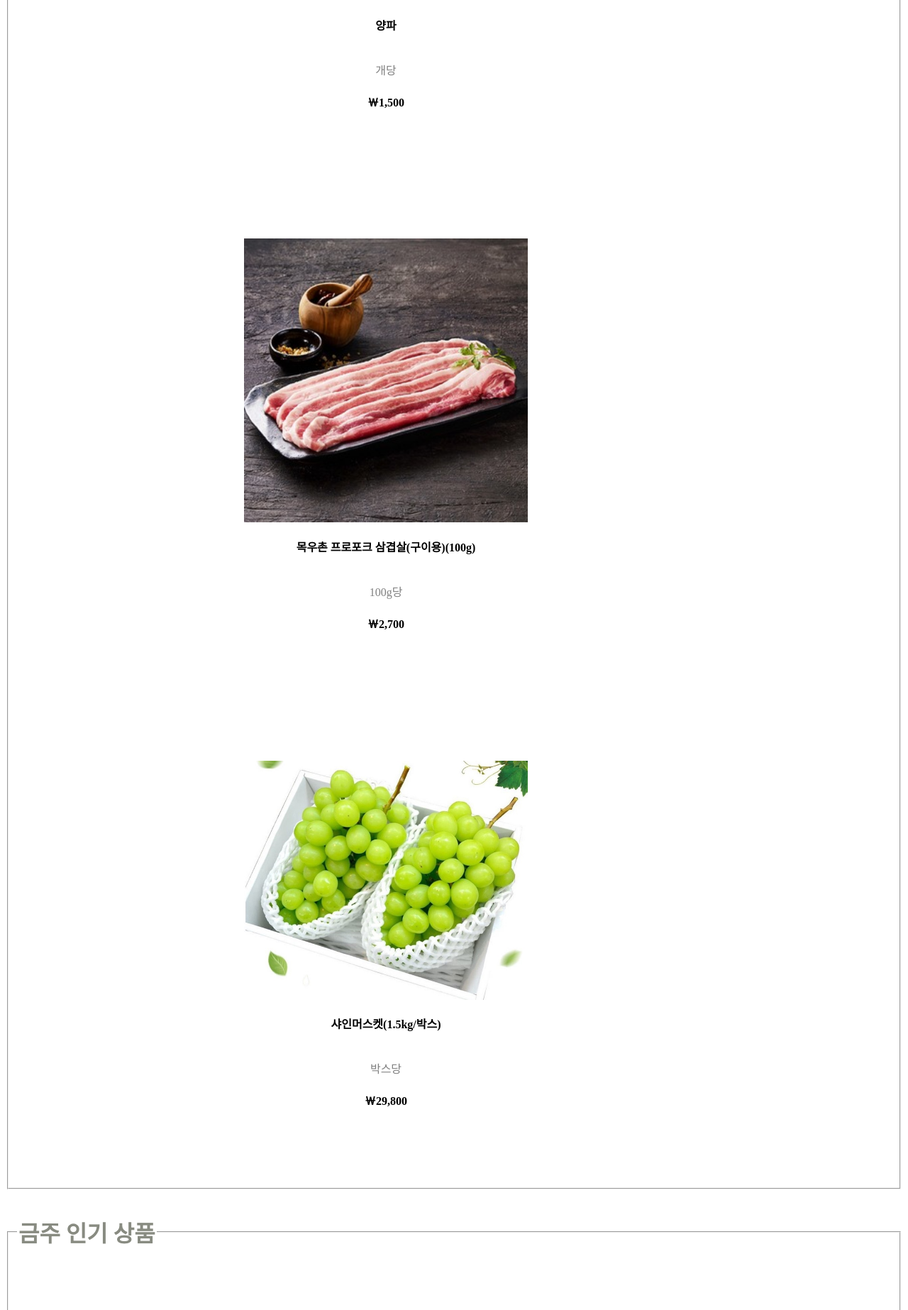
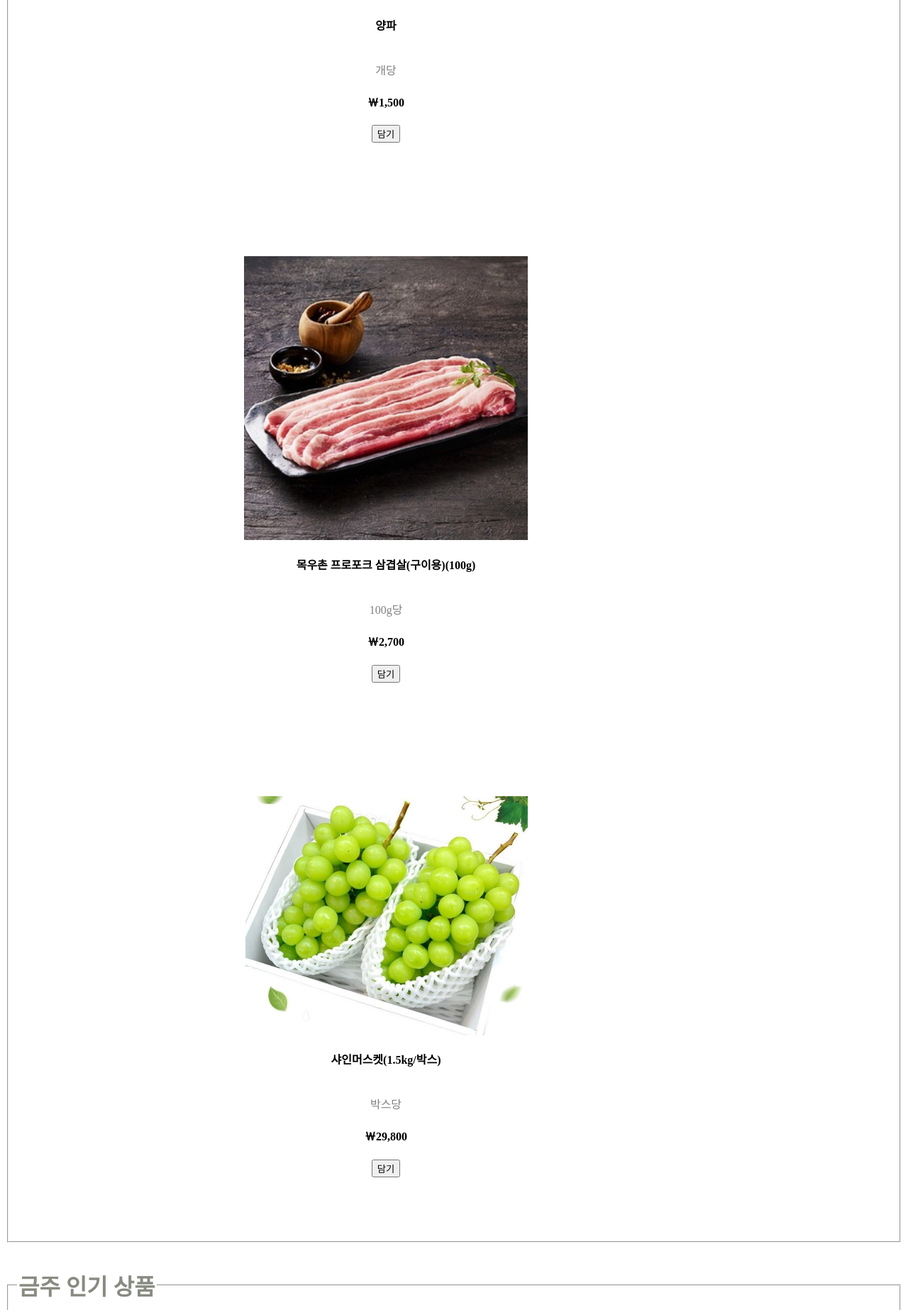
Before and after one commit to mseo39/likelion-Less, a Django app: page /goods in a window 1280 px wide. Shown: the part 657-2503 px from the top of the page at 71% size. Run offline with Django 3.2, Linux system fonts and the light colour scheme.

Commit message:
goods_button

```diff
--- a/main/templates/goods.html
+++ b/main/templates/goods.html
@@ -20,6 +20,8 @@
 				<h4>양파</h4>
 				<br><font color="gray">개당</font>
 				<p><h4>￦1,500</h4></p>
+
+				<button>담기</button>
 			</div>
 
 			<div class="goods_image" style="float: left; padding: 80px;">
@@ -28,6 +30,8 @@
 				<h4>목우촌 프로포크 삼겹살(구이용)(100g)</h4>
 				<br><font color="gray">100g당</font>
 				<p><h4>￦2,700</h4></p>
+
+				<button>담기</button>
 			</div>
 
 			<div class="goods_image" style="float: left; padding: 80px;">
@@ -36,6 +40,8 @@
 				<h4>샤인머스켓(1.5kg/박스)</h4>
 				<br><font color="gray">박스당</font>
 				<p><h4>￦29,800</h4></p>
+
+				<button>담기</button>
 			</div>
 		</fieldset>
 	</div>
@@ -54,6 +60,7 @@
 				<br><font color="gray">개당</font>
 				<p><h4>￦1,500</h4></p>
 
+				<button>담기</button>
 			</div>
 
 			<div class="goods_image" style="float: left; padding: 80px;">
@@ -64,6 +71,7 @@
 				<br><font color="gray">개당</font>
 				<p><h4>￦1,500</h4></p>
 
+				<button>담기</button>
 			</div>
 
 			<div class="goods_image" style="float: left; padding: 80px;">
@@ -73,6 +81,7 @@
 				<br><font color="gray">개당</font>
 				<p><h4>￦1,500</h4></p>
 
+				<button>담기</button>
 			</div>
 			</fieldset>
 		</div>
```
Also changed, not shown: management/templates/login.html (added, +9 -0 lines).
